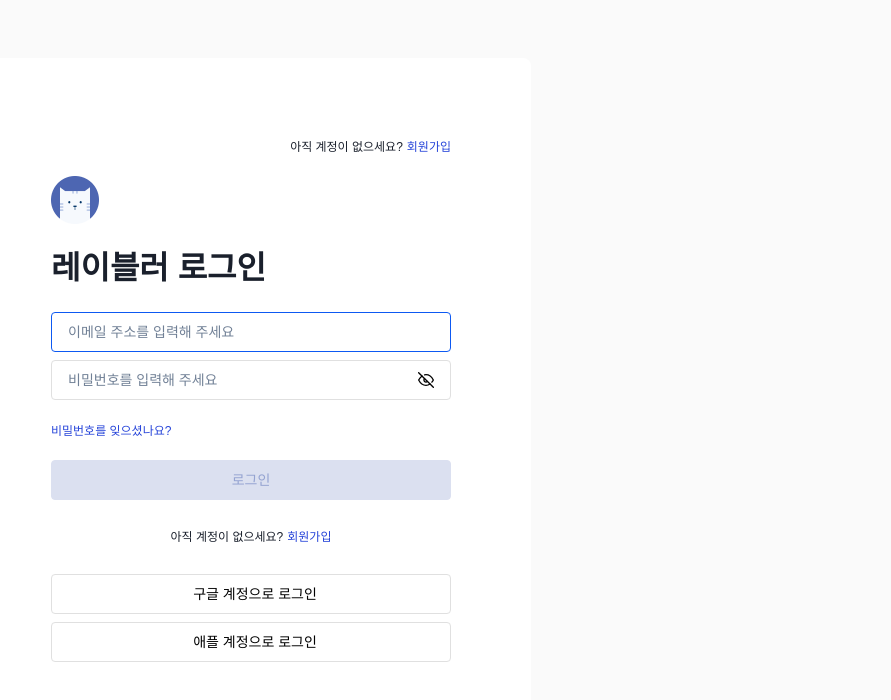
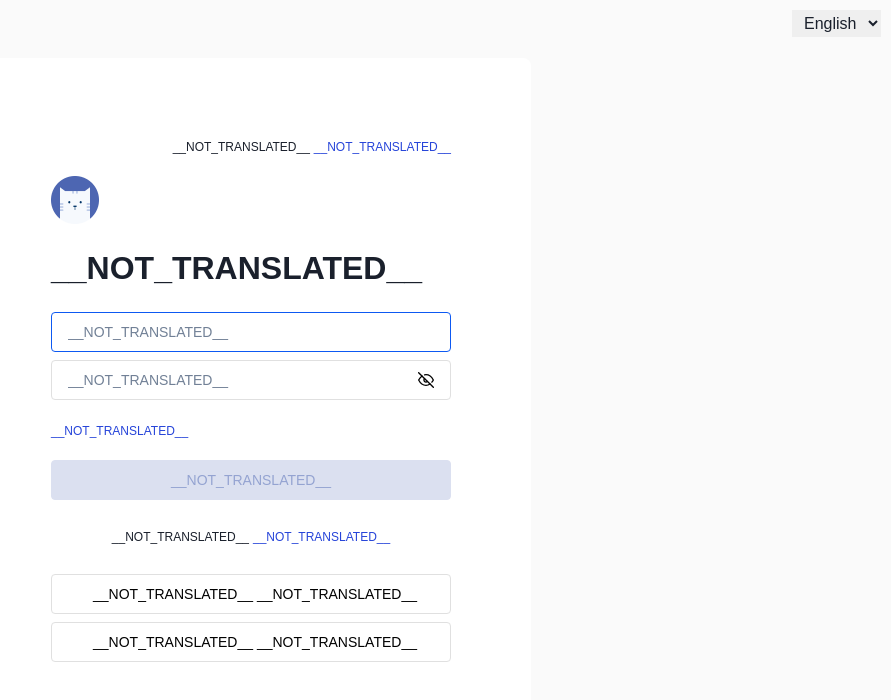
Before and after one commit to Chocobe/-test-nextjs-vercel-deploy, a Next.js app: page /account/signin in a window 1280 px wide. Shown: the top 700 px of the page, without its empty margins (389-1280 px from the left). Built offline with nearby package versions, Linux system fonts and the light colour scheme; a web font is replaced by a local one; what @react-icons/all-files would draw is missing.

Commit message:
i18n 부분 적용 #5
* AuthPageFooter.tsx
* AuthPageHeader.tsx
* SigninPage.tsx
* LabelrInputEmail.tsx
* LabelrInputPassword.tsx
* LabelrSocialButton.tsx

```diff
--- a/components/pages/accountPages/AuthPageFooter/AuthPageFooter.tsx
+++ b/components/pages/accountPages/AuthPageFooter/AuthPageFooter.tsx
@@ -16,6 +16,10 @@ import {
 } from '@/components/ui/LabelrSocialButton/labelrSocialButtonTypes';
 // UI components
 import LabelrSocialButton from '@/components/ui/LabelrSocialButton/LabelrSocialButton';
+// i18n
+import {
+    useTranslation,
+} from 'react-i18next';
 
 const StyledAuthPageFooterRoot = styled.footer`
     width: 100%;
@@ -38,16 +42,19 @@ function AuthPageFooter(props: TAuthPageFooterProps) {
         onClickApple,
     } = props;
 
+    // hooks
+    const i18next = useTranslation();
+
     // cache
     const postfixButtonName = useMemo(() => {
         switch(type) {
             case authPageFooterTypeMapper.SIGNIN:
-                return '로그인';
+                return i18next.t('AuthPageFooter/POSTFIX_BUTTON_NAME__SIGNIN');
             case authPageFooterTypeMapper.SIGNUP:
             default:
-                return '가입';
+                return i18next.t('AuthPageFooter/POSTFIX_BUTTON_NAME__SIGNUP');
         }
-    }, [type]);
+    }, [type, i18next]);
 
     return (
         <StyledAuthPageFooterRoot>
@@ -55,14 +62,14 @@ function AuthPageFooter(props: TAuthPageFooterProps) {
                 fluid
                 onClick={onClickGoogle}
                 type={labelrSocialButtonTypeMapper.GOOGLE}>
-                구글 계정으로 {postfixButtonName}
+                {i18next.t('AuthPageFooter/GOOGLE_BUTTON_NAME')} {postfixButtonName}
             </LabelrSocialButton>
 
             <LabelrSocialButton
                 fluid
                 onClick={onClickApple}
                 type={labelrSocialButtonTypeMapper.APPLE}>
-                애플 계정으로 {postfixButtonName}
+                {i18next.t('AuthPageFooter/APPLE_BUTTON_NAME')} {postfixButtonName}
             </LabelrSocialButton>
         </StyledAuthPageFooterRoot>
     );
--- a/components/pages/accountPages/SigninPage/SigninPage.tsx
+++ b/components/pages/accountPages/SigninPage/SigninPage.tsx
@@ -35,6 +35,10 @@ import AuthPageFooter from '../AuthPageFooter/AuthPageFooter';
 import LabelrInputEmail from '@/components/ui/LabelrInputEmail/LabelrInputEmail';
 import LabelrInputPassword from '@/components/ui/LabelrInputPassword/LabelrInputPassword';
 import LabelrButton from '@/components/ui/LabelrButton/LabelrButton';
+// i18next
+import {
+    useTranslation,
+} from 'react-i18next';
 
 const StyledSigninPageRoot = styled.div`
     //
@@ -92,6 +96,7 @@ function SigninPage() {
     // hook
     const dispatch = useAppDispatch();
     const router = useRouter();
+    const i18next = useTranslation();
 
     // cache
     const routePathForFindPassword = useMemo(() => {
@@ -147,10 +152,10 @@ function SigninPage() {
         <StyledSigninPageRoot>
             {/* Header */}
             <AuthPageHeader
-                message='아직 계정이 없으세요?'
-                linkText='회원가입'
+                message={i18next.t('/account/signin/HEADER__MESSAGE')}
+                linkText={i18next.t('/account/signin/HEADER__LINK_TEXT')}
                 linkHref={routePathForSignup}>
-                {'레이블러 로그인'}
+                {i18next.t('/account/signin/HEADER__TITLE')}
             </AuthPageHeader>
 
             {/* Body */}
@@ -160,7 +165,7 @@ function SigninPage() {
                         value={email}
                         onChange={onChangeEmail}
                         onIsValid={onIsValidEmail}
-                        placeholder="이메일 주소를 입력해 주세요"
+                        placeholder={i18next.t('/account/signin/BODY__INPUT_EMAIL_PLACEHOLDER')}
                         autofocus
                         fluid />
 
@@ -168,7 +173,7 @@ function SigninPage() {
                         value={password}
                         onChange={onChangePassword}
                         onIsValid={onIsValidPassword}
-                        placeholder="비밀번호를 입력해 주세요"
+                        placeholder={i18next.t('/account/signin/BODY__INPUT_PASSWORD_PLACEHOLDER')}
                         fluid />
                 </div>
 
@@ -178,7 +183,7 @@ function SigninPage() {
                         legacyBehavior
                         href={routePathForFindPassword}>
                         <a className="linkWrapper-link">
-                            비밀번호를 잊으셨나요?
+                            {i18next.t('/account/signin/BODY__FORGOT_PASSWORD')}
                         </a>
                     </Link>
                 </div>
@@ -187,17 +192,17 @@ function SigninPage() {
                     fluid
                     isDisabled={!isValidInputValues}
                     onClick={onClickSignin} >
-                    로그인
+                    {i18next.t('/account/signin/BODY__SIGNIN_BUTTON')}
                 </LabelrButton>
 
                 <div className="questionMessage">
-                    아직 계정이 없으세요?
+                    {i18next.t('/account/signin/BODY__SIGNUP_LEADING_MESSAGE')}
                     <Link
                         passHref
                         legacyBehavior
                         href={routePathForSignup}>
                         <a className="questionMessage-link">
-                            회원가입
+                            {i18next.t('/account/signin/BODY__SIGNUP_BUTTON')}
                         </a>
                     </Link>
                 </div>
--- a/components/ui/LabelrInputEmail/LabelrInputEmail.tsx
+++ b/components/ui/LabelrInputEmail/LabelrInputEmail.tsx
@@ -20,6 +20,10 @@ import {
 // UI Components
 import LabelrInput from '../LabelrInput/LabelrInput';
 import LabelrUiAddonInvalidMessages from '@/components/uiAddons/LabelrAddonInvalidMessages/LabelrUiAddonInvalidMessages';
+// i18next
+import {
+    TTFunctionReturnType,
+} from '@/i18n/i18nextTypes';
 
 import {
     labelrInputEmailValidatorExecutors,
@@ -30,7 +34,7 @@ export type TLabelrInputEmailProps = {
     value: string;
     onChange: (event: ChangeEvent<HTMLInputElement>) => void;
     onIsValid?: (isValid: boolean, invalidMessages: string[]) => void;
-    placeholder?: string;
+    placeholder?: TTFunctionReturnType | string;
     isDisabled?: boolean;
     isReadonly?: boolean;
     autofocus?: boolean;
@@ -121,7 +125,7 @@ function LabelrInputEmail(props: TLabelrInputEmailProps) {
                 value={value}
                 onChange={onChangeInputElement}
                 onBlur={onBlurInputElement}
-                placeholder={placeholder}
+                placeholder={placeholder as string}
                 isInvalid={isInvalid}
                 isDisabled={isDisabled}
                 isReadonly={isReadonly}
--- a/components/ui/LabelrInputPassword/LabelrInputPassword.tsx
+++ b/components/ui/LabelrInputPassword/LabelrInputPassword.tsx
@@ -29,6 +29,10 @@ import {
     FiEye,
     FiEyeOff,
 } from '@icons';
+// i18next
+import {
+    TTFunctionReturnType
+} from '@/i18n/i18nextTypes';
 
 import {
     labelrInputPasswordValidatorExecutors,
@@ -43,7 +47,7 @@ export type TLabelrInputPasswordProps = {
     value: string;
     onChange: (event: ChangeEvent<HTMLInputElement>) => void;
     onIsValid?: (isValid: boolean, invalidMessages: string[]) => void;
-    placeholder?: string;
+    placeholder?: TTFunctionReturnType | string;
     isDisabled?: boolean;
     isReadonly?: boolean;
     autofocus?: boolean;
@@ -155,7 +159,7 @@ function LabelrInputPassword(props: TLabelrInputPasswordProps) {
                 value={value}
                 onChange={onChangeInputElement}
                 onBlur={onBlurInputElement}
-                placeholder={placeholder}
+                placeholder={placeholder as string}
                 isInvalid={isInvalid}
                 isDisabled={isDisabled}
                 isReadonly={isReadonly}
--- a/components/ui/LabelrSocialButton/LabelrSocialButton.tsx
+++ b/components/ui/LabelrSocialButton/LabelrSocialButton.tsx
@@ -25,6 +25,10 @@ import LabelrButton from '../LabelrButton/LabelrButton';
 import {
     getStaticImageFilePath,
 } from '@/utils/getStaticFilePath';
+// i18n
+import {
+    useTranslation,
+} from 'react-i18next';
 
 export type TLabelrSocialButtonProps = PropsWithChildren<{
     type: TLabelrSocialButtonType;
@@ -44,6 +48,9 @@ function LabelrSocialButton(props: TLabelrSocialButtonProps) {
         children,
     } = props;
 
+    // hook
+    const i18next = useTranslation();
+
     // cache
     const iconSize = useMemo(() => {
         switch (size) {
@@ -60,24 +67,24 @@ function LabelrSocialButton(props: TLabelrSocialButtonProps) {
     }, [size]);
 
     const LeftAddonElement = useMemo(() => {
-        return function Hello() {
+        return function SocialIcon() {
             switch(type) {
                 case labelrSocialButtonTypeMapper.GOOGLE:
                     return <Image
                         src={getStaticImageFilePath('social-icon-google.svg')}
-                        alt="Google 로그인"
+                        alt={i18next.t('LabelrSocialButton/GOOGLE_ICON_ALT')}
                         width={iconSize}
                         height={iconSize} />;
                 case labelrSocialButtonTypeMapper.APPLE:
                 default:
                     return <Image
                         src={getStaticImageFilePath('social-icon-apple.svg')}
-                        alt="Google 로그인"
+                        alt={i18next.t('LabelrSocialButton/APPLE_ICON_ALT')}
                         width={iconSize}
                         height={iconSize} />;
             }
         };
-    }, [type, iconSize]);
+    }, [type, iconSize, i18next]);
 
     return (
         <LabelrButton
--- a/i18n/locales/en/translation.json
+++ b/i18n/locales/en/translation.json
@@ -1,3 +1,17 @@
 {
-    "HELLO": "Hallo"
+    "/account/signin/HEADER__MESSAGE": "__NOT_TRANSLATED__",
+    "/account/signin/HEADER__LINK_TEXT": "__NOT_TRANSLATED__",
+    "/account/signin/HEADER__TITLE": "__NOT_TRANSLATED__",
+    "/account/signin/BODY__INPUT_EMAIL_PLACEHOLDER": "__NOT_TRANSLATED__",
+    "/account/signin/BODY__INPUT_PASSWORD_PLACEHOLDER": "__NOT_TRANSLATED__",
+    "/account/signin/BODY__FORGOT_PASSWORD": "__NOT_TRANSLATED__",
+    "/account/signin/BODY__SIGNIN_BUTTON": "__NOT_TRANSLATED__",
+    "/account/signin/BODY__SIGNUP_LEADING_MESSAGE": "__NOT_TRANSLATED__",
+    "/account/signin/BODY__SIGNUP_BUTTON": "__NOT_TRANSLATED__",
+    "AuthPageFooter/POSTFIX_BUTTON_NAME__SIGNIN": "__NOT_TRANSLATED__",
+    "AuthPageFooter/POSTFIX_BUTTON_NAME__SIGNUP": "__NOT_TRANSLATED__",
+    "AuthPageFooter/GOOGLE_BUTTON_NAME": "__NOT_TRANSLATED__",
+    "AuthPageFooter/APPLE_BUTTON_NAME": "__NOT_TRANSLATED__",
+    "LabelrSocialButton/GOOGLE_ICON_ALT": "__NOT_TRANSLATED__",
+    "LabelrSocialButton/APPLE_ICON_ALT": "__NOT_TRANSLATED__"
 }
--- a/layouts/uiLayouts/DemoLayout/DemoLayoutHeader.tsx
+++ b/layouts/uiLayouts/DemoLayout/DemoLayoutHeader.tsx
@@ -1,7 +1,6 @@
 // react
 import {
     useMemo,
-    useState,
 } from 'react';
 // nextjs
 import {
@@ -77,7 +76,7 @@ function DemoLayoutHeader() {
     return (
         <StyledDemoLayoutHeader>
             <h1 className="title">
-                {title} ({i18next.t('HELLO')})
+                {title}
             </h1>
 
             <select
--- a/pages/_app.tsx
+++ b/pages/_app.tsx
@@ -39,6 +39,7 @@ import store from '@/redux/store';
 import ReactIconsProvider from '@/libs/reactIcons/ReactIconsProvider';
 // i18n
 import '@/i18n';
+import LabelrLanguageDropdown from '@/components/ui/LabelrLanguageDropdown/LabelrLanguageDropdown';
 
 export type TPageComponent = NextComponentType<NextPageContext, any, any> & {
     getLayout?: (page: ReactElement) => ReactElement;
@@ -49,10 +50,17 @@ export type TAppPropsWithLayout<T = any> = {
     pageProps: T;
 };
 
-const AppRoot = styled.div`
+const StyledAppRoot = styled.div`
     width: 100%;
     height: 100vh;
     overflow: hidden;
+`;
+
+// FIXME: i18n 테스트 후 삭제하기
+const StyledLanguageDropdownWrapper = styled.div`
+    position: absolute;
+    top: 10px;
+    right: 10px;
 `;
 
 function App({ Component, pageProps }: TAppPropsWithLayout) {
@@ -66,7 +74,7 @@ function App({ Component, pageProps }: TAppPropsWithLayout) {
     const [themeModeState, dispatchThemeMode] = useReducer(reducer, initialState);
 
     return (
-        <AppRoot>
+        <StyledAppRoot>
             <Head>
                 <meta
                     name="viewport"
@@ -83,6 +91,11 @@ function App({ Component, pageProps }: TAppPropsWithLayout) {
                         <ThemeModeContextDispatch.Provider value={dispatchThemeMode}>
                             <ThemeModeContextState.Provider value={themeModeState}>
                                 <ChakraProvider theme={chakraUiTheme}>
+                                    {/* FIXME: i18n 테스트 후 삭제하기} */}
+                                    <StyledLanguageDropdownWrapper>
+                                        <LabelrLanguageDropdown />
+                                    </StyledLanguageDropdownWrapper>
+
                                     {getLayout(<Component {...pageProps} />, router)}
                                 </ChakraProvider>
                             </ThemeModeContextState.Provider>
@@ -90,7 +103,7 @@ function App({ Component, pageProps }: TAppPropsWithLayout) {
                     </ReactIconsProvider>
                 </ThemeProvider>
             </Provider>
-        </AppRoot>
+        </StyledAppRoot>
     );
 }
 
```
Also changed, not shown: components/pages/accountPages/AuthPageHeader/AuthPageHeader.tsx (+6 -2 lines), i18n/locales/ko/translation.json (+15 -1 lines), i18n/translate/.credentials/deepnatural-console-fef690b62620.json (added).
